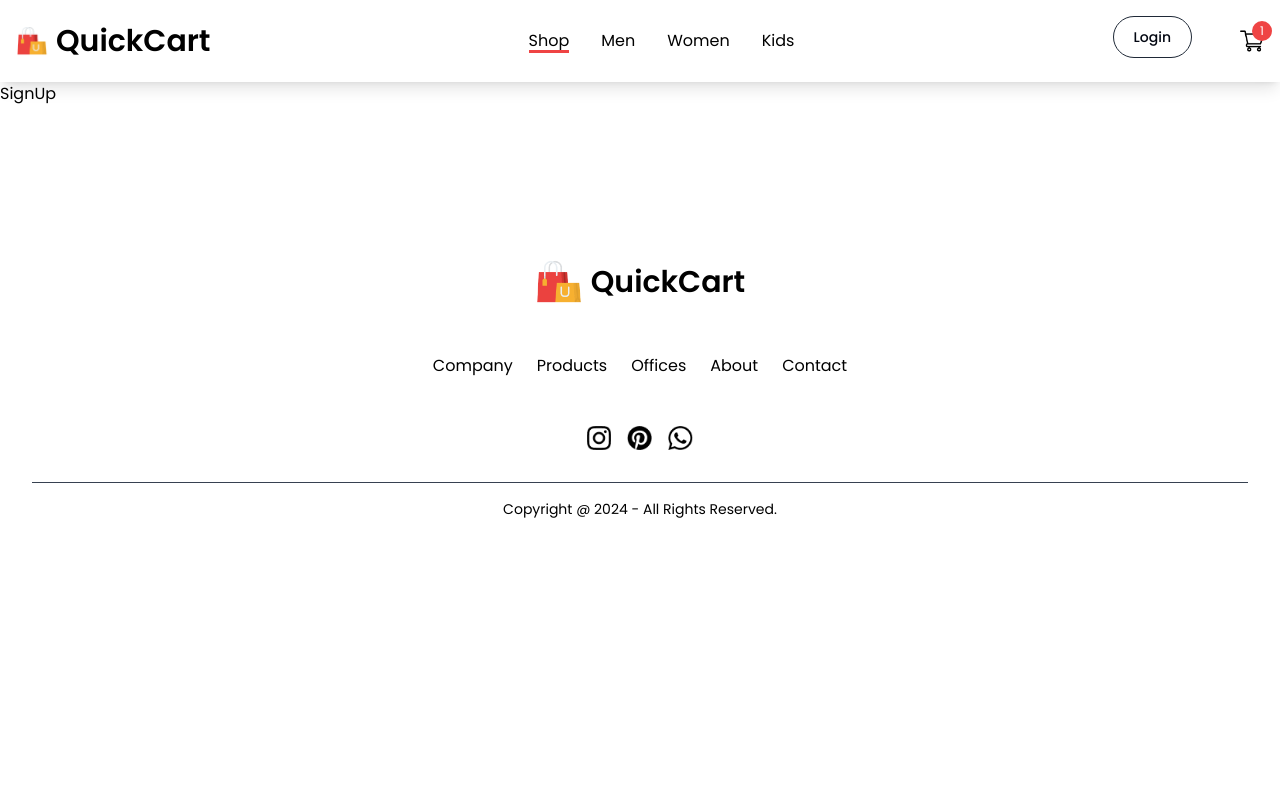
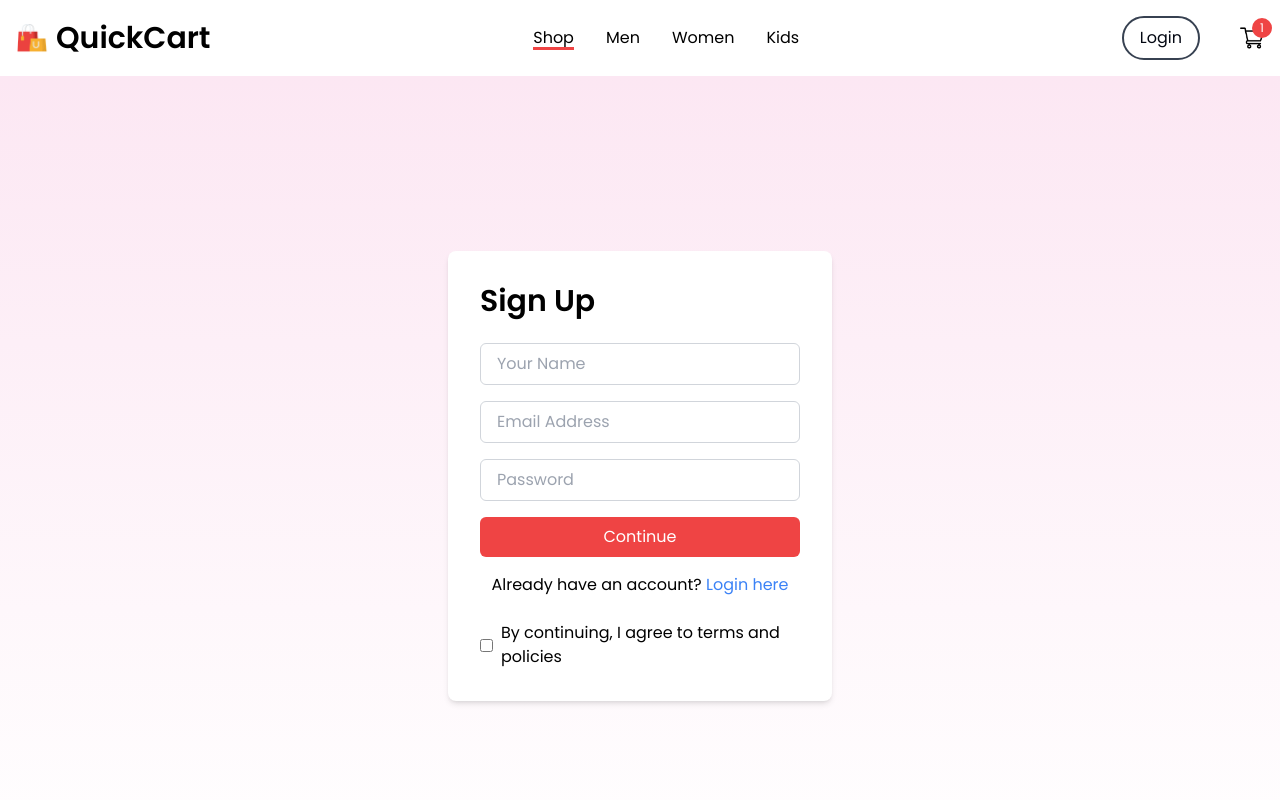
Before and after one commit to ast003/QuickCart, a React (Vite) app in the folder myapp/: page /login in a window 1280 px wide. Shown: the top 800 px of the page. Built offline with nearby package versions, Linux system fonts and the light colour scheme.

Commit message:
signup page frontend

```diff
--- a/myapp/src/Components/Navbar.jsx
+++ b/myapp/src/Components/Navbar.jsx
@@ -51,7 +51,7 @@ const Navbar = () => {
       </ul>
       <div className='login-cart hidden md:flex items-center space-x-10'>
         <Link to='/login'>
-        <button type="button" className="text-gray-950 hover:text-white border border-gray-800 hover:bg-gray-900 focus:ring-4 focus:outline-none focus:ring-gray-300 font-medium rounded-full text-sm px-5 py-2.5 text-center me-2 mb-2 dark:border-gray-600 dark:text-gray-950 dark:hover:text-white dark:hover:bg-gray-600 dark:focus:ring-gray-800">Login</button>
+        <button type="button" className="text-gray-950 px-4 py-2 rounded-full border-solid border-2 border-gray-700 hover:bg-gray-200 ">Login</button>
         </Link>
         <Link to='/cart' className='relative'>
           <img src={cart_icon} alt="Cart" className='h-6 w-6' />
--- a/myapp/src/Pages/LoginSignup.jsx
+++ b/myapp/src/Pages/LoginSignup.jsx
@@ -1,16 +1,85 @@
-import React from 'react'
+// const LoginSignup = () => {
+//   return (
+//     <div className="bg-gradient-to-b from-pink-100 min-h-screen flex flex-col items-center justify-center">
+//       <h1 className="text-3xl font-semibold mb-12">Sign Up</h1>
+//       <div className="bg-white p-8 rounded-lg shadow-md w-96 h-9/12">
+//         <div className="mb-4">
+//           <input
+//             type="text"
+//             placeholder="Your Name"
+//             className="w-full px-4 py-2 border border-gray-300 rounded-md"
+//           />
+//         </div>
+//         <div className="mb-4">
+//           <input
+//             type="email"
+//             placeholder="Email Address"
+//             className="w-full px-4 py-2 border border-gray-300 rounded-md"
+//           />
+//         </div>
+//         <div className="mb-4">
+//           <input
+//             type="password"
+//             placeholder="Password"
+//             className="w-full px-4 py-2 border border-gray-300 rounded-md"
+//           />
+//         </div>
+//         <button className="w-full bg-red-500 text-white py-2 rounded-md hover:bg-blue-600 transition duration-200">
+//           Continue
+//         </button>
+//         <p className="mt-4 text-center">
+//           Already have an account? <span className="text-blue-500 cursor-pointer">Login here</span>
+//         </p>
+//         <div className="mt-6 flex items-center">
+//         <input type="checkbox" className="mr-2" />
+//         <p>By continuing, I agree to terms and policies</p>
+//       </div>
+//       </div>
 
+//     </div>
+//   );
+// }
+
+// export default LoginSignup;
 const LoginSignup = () => {
   return (
-    <div>
-      <h1>SignUp</h1>
-      <div>
-        <input></input>
-        <input></input>
-        <input></input>
+    <div className="bg-gradient-to-b from-pink-100 min-h-screen flex flex-col items-center justify-center">
+      <div className="bg-white p-8 rounded-lg shadow-md w-96 h-auto">
+      <h1 className="text-3xl font-semibold mb-6">Sign Up</h1>
+        <div className="mb-4">
+          <input
+            type="text"
+            placeholder="Your Name"
+            className="w-full px-4 py-2 border border-gray-300 rounded-md"
+          />
+        </div>
+        <div className="mb-4">
+          <input
+            type="email"
+            placeholder="Email Address"
+            className="w-full px-4 py-2 border border-gray-300 rounded-md"
+          />
+        </div>
+        <div className="mb-4">
+          <input
+            type="password"
+            placeholder="Password"
+            className="w-full px-4 py-2 border border-gray-300 rounded-md"
+          />
+        </div>
+        <button className="w-full bg-red-500 text-white py-2 rounded-md hover:bg-blue-600 transition duration-200">
+          Continue
+        </button>
+        <p className="mt-4 text-center">
+          Already have an account? <span className="text-blue-500 cursor-pointer hover:underline">Login here</span>
+        </p>
+        <div className="mt-6 flex items-center">
+          <input type="checkbox" className="mr-2" />
+          <p>By continuing, I agree to terms and policies</p>
+        </div>
       </div>
     </div>
-  )
+  );
 }
 
-export default LoginSignup
+export default LoginSignup;
```
Also changed, not shown: myapp/src/Components/NewCollections.jsx (+0 -23 lines), 1 other file (tests, documents, lock files or other folders).
